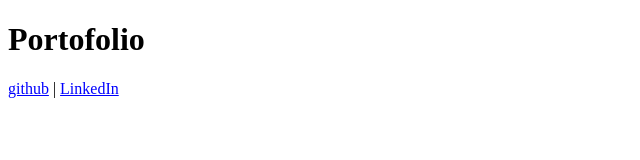
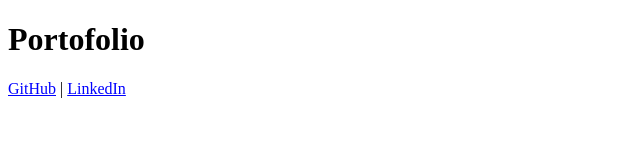
Before and after one commit to aliviamelvina/aliviamelvina.github.io, a plain HTML site: page index.html in a window 1280 px wide. Shown: the full height of the page, 0-640 px from the left. Drawn offline with Linux system fonts and the light colour scheme.

Commit message:
Update index.html

```diff
--- a/index.html
+++ b/index.html
@@ -2,5 +2,5 @@
 <body>
   <h1>Portofolio</h1>
   <p>
-    <a href="https://github.com/aliviamelvina" style="color:blue">github</a> |
+    <a href="https://github.com/aliviamelvina" style="color:blue">GitHub</a> |
     <a href="https://www.linkedin.com/in/alivia-melvina-6b0992269/" style="color:blue">LinkedIn</a>
```
